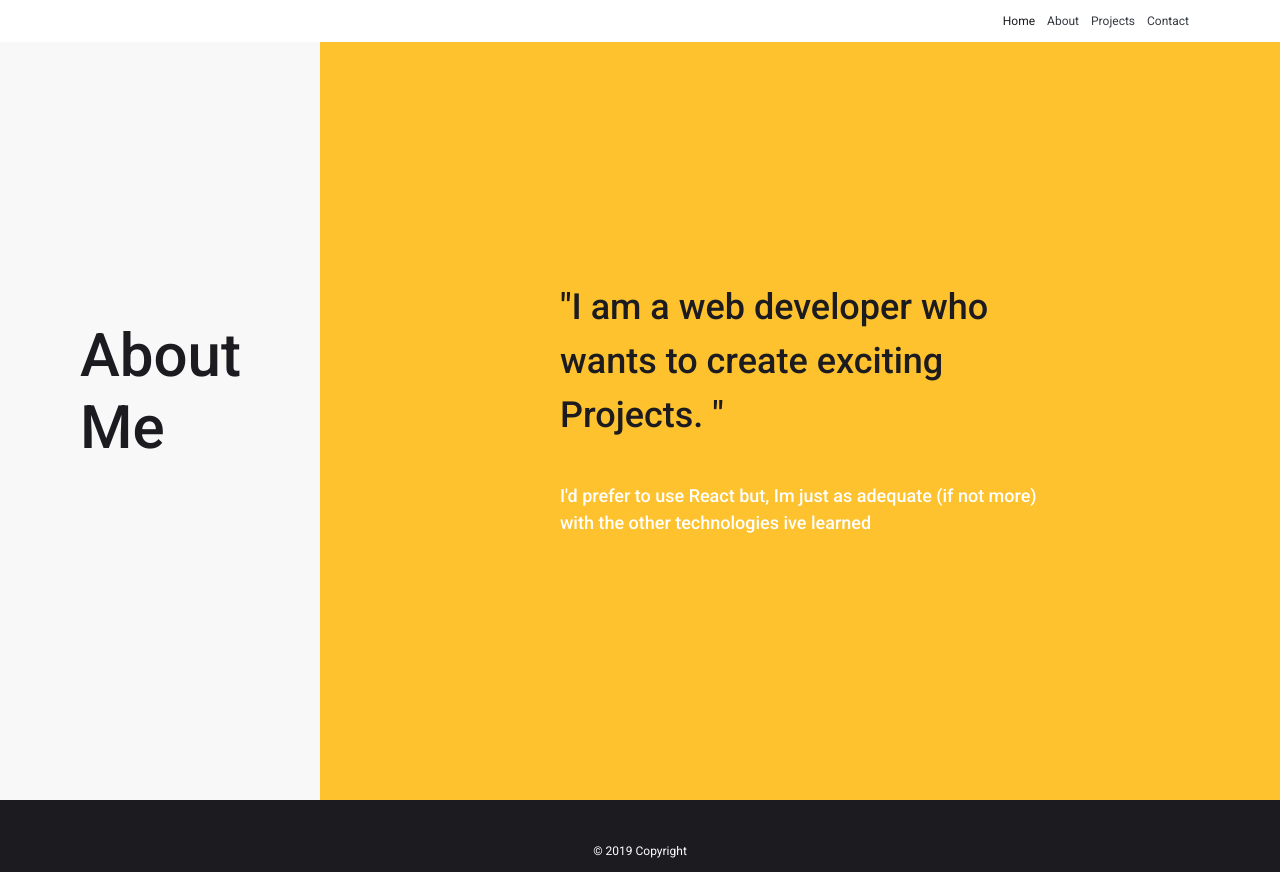
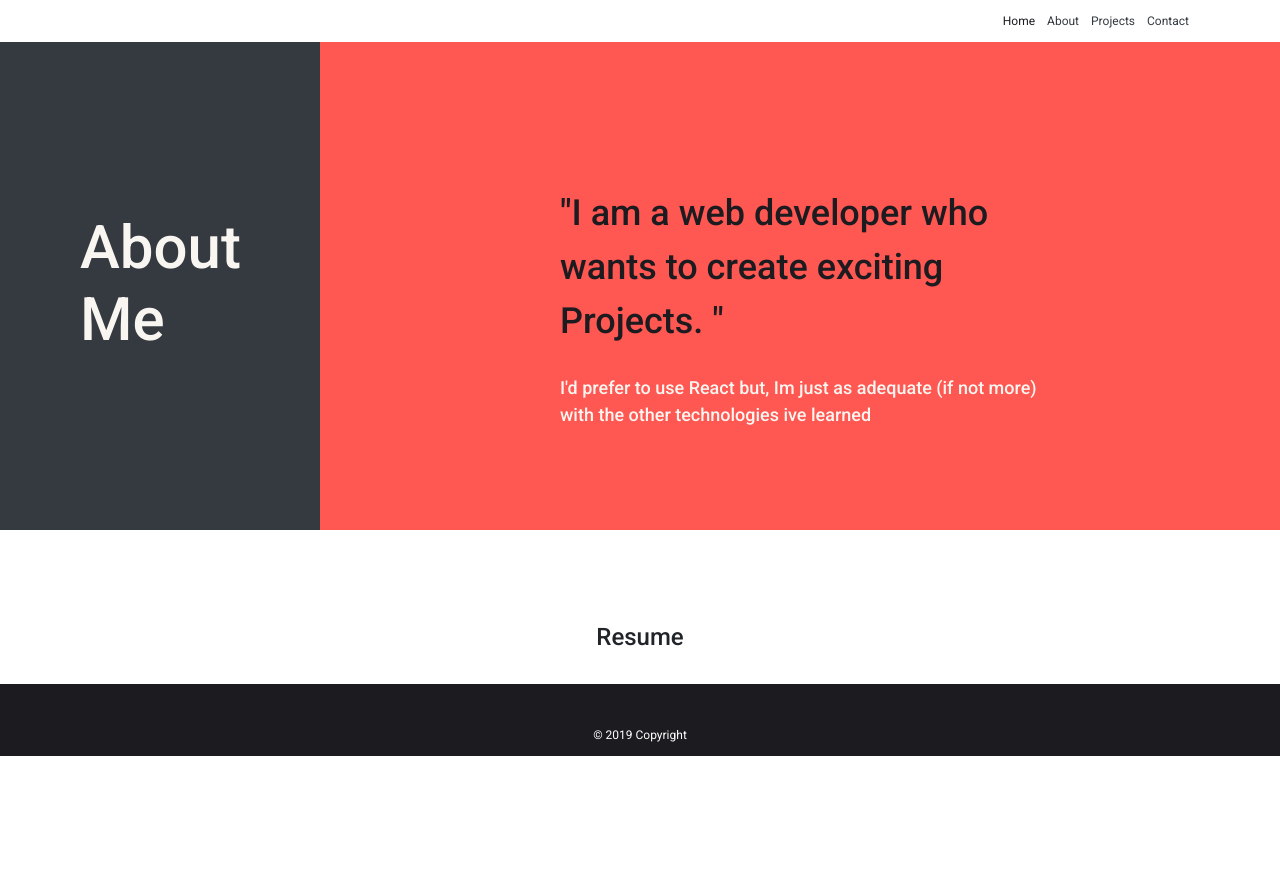
Before and after one commit to simone188535/portfolio, a React (Create React App) app: page /about in a window 1280 px wide. After the commit the page ends 800 px from the top, so only its background shows below. Built offline with nearby package versions, Linux system fonts and the light colour scheme.

Commit message:
about me animation init

```diff
--- a/src/about/About.js
+++ b/src/about/About.js
@@ -1,16 +1,33 @@
 import React, { useEffect } from 'react';
-import { TimelineLite,TweenMax} from "gsap/TweenMax";
-// import $ from 'jquery';
-// import { isInViewport } from './js/isInViewport';
+// import { TimelineLite,TweenMax} from "gsap/TweenMax";
+import $ from 'jquery';
+import { isInViewport } from '../js/isInViewport';
+import SubHeadComponent from '../components/SubHeadComponent';
 // import SubHeadComponent from './components/SubHeadComponent';
 
 
 const About = () => {
 
+    const aboutHeroAnimation = (heroIdent1) => {
+
+        if (isInViewport($(heroIdent1))) {
+            // heroLeftAnimation();
+            console.log('animation');
+        }
+    }
+    const allAnimation = () => {
+        aboutHeroAnimation();
+    }
+    const SubHeadTrigger = {
+        ident: 'aboutTrigger1',
+        text: 'Resume'
+
+    };
+
     useEffect(() => {
-        // allAnimation();
-        // window.addEventListener('scroll', allAnimation);
-        console.log('active');
+        allAnimation();
+        window.addEventListener('scroll', allAnimation);
+        // console.log('active');
 
     });
 
@@ -20,24 +37,29 @@ const About = () => {
                 <div className="row">
                     <div className="col-md-3 px-0 left-hero ">
                             <div className="hero-section w-100">
+
                             <div className="h-100">
                                 <h1 className="hero-text hero-text-left position-relative">
                                 <div className="header-medium">About</div>
                                 <div className="header-medium">Me</div>
                                 </h1>
                             </div>
+
                         </div>
                     </div>
                     <div className="col-md-9 px-0 right-hero ">
                         <div className="hero-section w-100">
+
                             <div className="hero-text hero-text-right-top position-relative">
                             "I am a web developer who wants to create exciting Projects. "
                             </div>
                             <div className="hero-text hero-text-right-bottom position-relative">I'd prefer to use React but, Im just as adequate (if not more) with the other technologies ive learned</div>
+
                         </div>
                     </div>
 
                 </div>
+                <SubHeadComponent {...SubHeadTrigger}/>
             </div>
         </div>);
 }
--- a/src/scss/App.scss
+++ b/src/scss/App.scss
@@ -357,8 +357,8 @@ html, body {
 
     .about {
         .hero-section {
-            // height: 530px;
-            height: 100vh;
+             height: 530px;
+            // height: 100vh;
 
             // background-image: url('https://dgpr.s3.amazonaws.com/images/project/photo-1437419764061-2473afe69fc2.jpeg');
             // background-size: cover;
@@ -377,11 +377,22 @@ html, body {
         // }
 
         .left-hero {
-            background: $off-white;
+            // background: $off-white;
+            //  background: $pale-peach;
+            background: $soft-black;
+            // background: #51FEAD;
+        }
+        .hero-text-left {
+            color: $pale-peach;
+            top: 40%;
+
+            // left: 40%;
+            font-size: 5rem;
         }
 
         .right-hero {
-            background: $gold;
+            background: $red-orange;
+            // background: #FEAD51;
             font-weight: 500;
         }
 
@@ -390,13 +401,7 @@ html, body {
             margin: 0 auto;
         }
 
-        .hero-text-left {
-            color: $black;
-            top: 40%;
 
-            // left: 40%;
-            font-size: 5rem;
-        }
 
         .hero-text-right-top {
             color: #1c1b20;
@@ -406,7 +411,7 @@ html, body {
 
         .hero-text-right-bottom {
 
-            color: $white;
+            color: $pale-peach;
             top: 40%;
             font-size: 1.5rem;
         }
```
